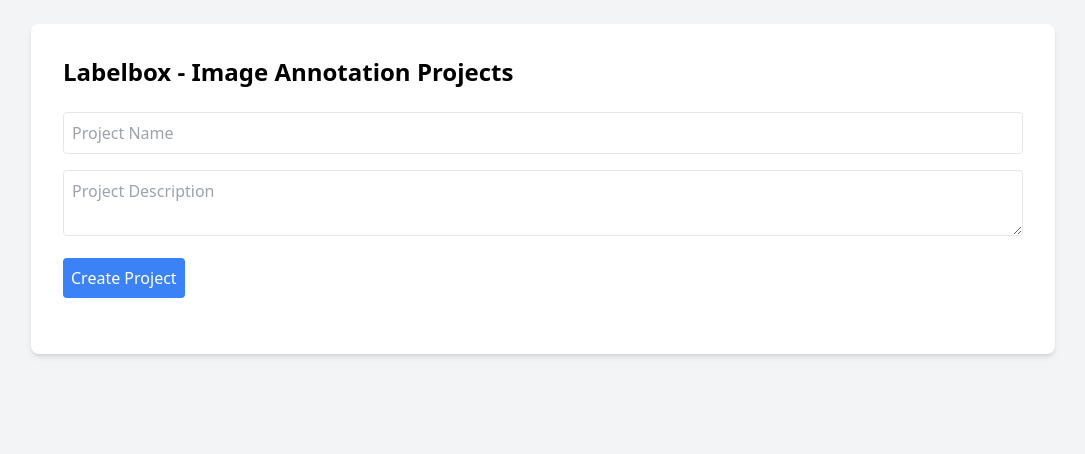
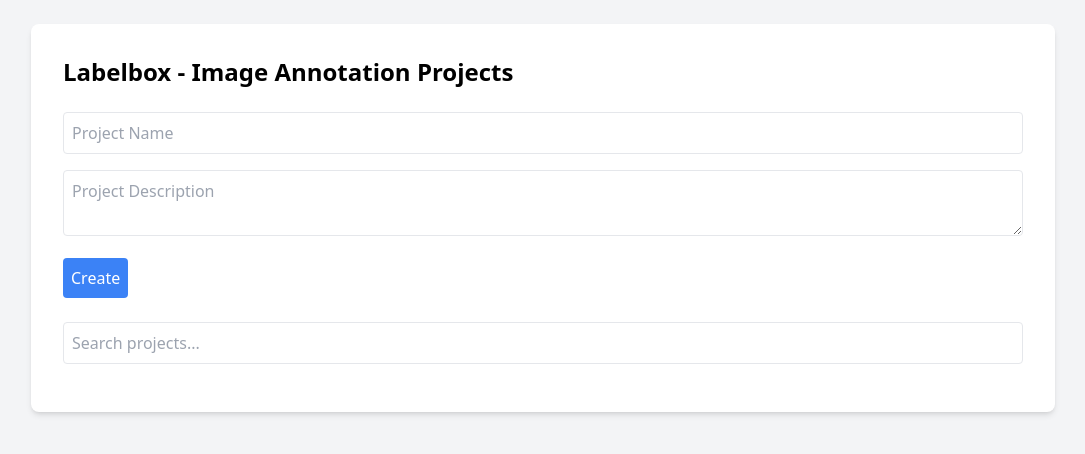
Before and after one commit to thrillee/labelbox, a FastAPI app: template templates/index.html in a window 1280 px wide. Shown: the top 454 px of the page, without its empty margins (97-1182 px from the left). Run offline with FastAPI, Linux system fonts and the light colour scheme; the template is opened without the code that fills it, so the values that code supplies are empty; parts of the project's set-up code (start-up, migrations or seed data) failed here and were passed over; some libraries are stand-ins or nearby versions.

Commit message:
added search functionality

```diff
--- a/database.py
+++ b/database.py
@@ -13,8 +13,8 @@
     __tablename__ = "projects"
 
     id = Column(Integer, primary_key=True, index=True)
-    project_name: str = Column(String, index=True)  # type: ignore
-    description: str = Column(String)  # type: ignore
+    project_name = Column(String, index=True)  # type: ignore
+    description = Column(String)  # type: ignore
 
     def get_project_data_count(self, db: Session):
         return db.query(ProjectData).filter(ProjectData.project_id == self.id).count()
--- a/main.py
+++ b/main.py
@@ -26,7 +26,13 @@
     }
 
 
-def get_projects(db: Session):
+def get_projects(db: Session, search: str | None = None):
+    query = db.query(Project)
+    if search:
+        query = query.filter(Project.project_name.ilike(f"%{search}%"))
+
+    projects = query.all()
+
     projects = db.query(Project).all()
     result = []
     for p in projects:
@@ -55,6 +61,24 @@
     return templates.TemplateResponse(
         "project-list.html",
         {"request": request, "projects": get_projects(db)},
+    )
+
+
+@app.post("/search-projects")
+def search_projects(
+    request: Request, project_search: str = Form(None), db: Session = Depends(get_db)
+):
+    if not project_search:
+        projects = get_projects(db)
+    else:
+        projects = [
+            p
+            for p in get_projects(db)
+            if project_search.lower() in p["project_name"].lower()
+        ]
+
+    return templates.TemplateResponse(
+        "project-list.html", {"request": request, "projects": projects}
     )
 
 
--- a/templates/index.html
+++ b/templates/index.html
@@ -11,12 +11,15 @@
       <h1 class="text-2xl font-bold mb-6">
         Labelbox - Image Annotation Projects
       </h1>
+
+      <div class="mb-6 flex space-x-4">
         <form
           hx-post="/create-project"
           hx-target="#project-list"
           hx-indicator="#create-project-loader"
-        class="mb-6 space-y-4 relative"
+          class="space-y-4 relative w-full"
         >
+          <div class="flex space-x-2">
             <input
               type="text"
               name="project_name"
@@ -24,6 +27,7 @@
               required
               class="w-full p-2 border rounded"
             />
+          </div>
           <textarea
             name="description"
             placeholder="Project Description"
@@ -34,7 +38,7 @@
             type="submit"
             class="bg-blue-500 text-white p-2 rounded hover:bg-blue-600 relative"
           >
-          Create Project
+            Create
             <div
               id="create-project-loader"
               class="htmx-indicator absolute inset-0 bg-blue-500/50 flex items-center justify-center rounded"
@@ -62,6 +66,18 @@
             </div>
           </button>
         </form>
+      </div>
+
+      <input
+        type="text"
+        name="project_search"
+        placeholder="Search projects..."
+        hx-post="/search-projects"
+        hx-target="#project-list"
+        hx-trigger="keyup changed delay:300ms"
+        class="w-full p-2 border rounded mb-4"
+      />
+
       <div
         id="project-list"
         class="grid grid-cols-1 md:grid-cols-2 lg:grid-cols-3 gap-4 relative"
```
Lines whose indentation alone changed are shown as unchanged.
